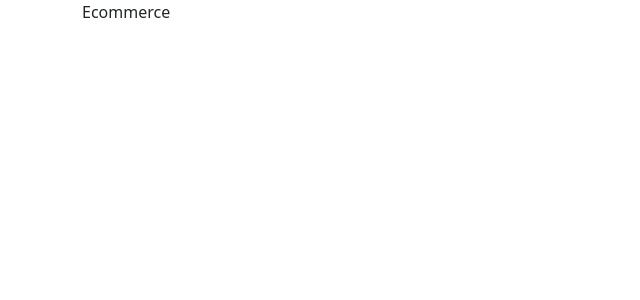
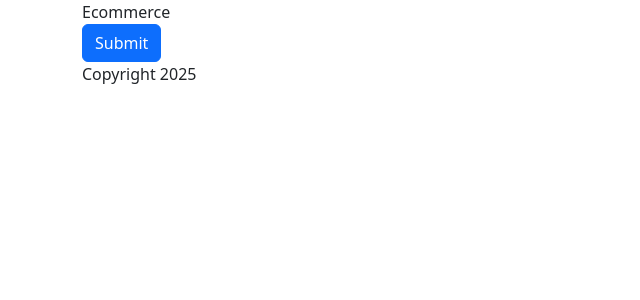
Before and after one commit to Objective-Enterprises/guided-2025-03-08, a JavaScript app: page / in a window 1280 px wide. Shown: the top 300 px of the page, without its empty margins (0-640 px from the left). Built offline with nearby package versions, Linux system fonts and the light colour scheme; the HTML template or start-up script is replaced by a standard one.

Commit message:
Basic login structure

```diff
--- a/src/App.js
+++ b/src/App.js
@@ -1,8 +1,13 @@
 import Header from "./components/Header";
+import Footer from "./components/Footer";
+import LoginPage from "./pages/LoginPage";
+
 const App = () => {
   return (
     <>
       <Header />
+      <LoginPage />
+      <Footer />
     </>
   );
 };
--- a/src/components/Footer.js
+++ b/src/components/Footer.js
@@ -0,0 +1,9 @@
+import { Container } from 'react-bootstrap'
+
+export default function Footer () {
+  return (
+    <Container>
+      Copyright 2025
+    </Container>
+  )
+}
--- a/src/pages/LoginPage.js
+++ b/src/pages/LoginPage.js
@@ -0,0 +1,11 @@
+import { Button, Container, Form } from 'react-bootstrap'
+
+export default function LoginPage () {
+  return (
+    <Container>
+      <Form>
+        <Button type='submit'>Submit</Button>
+      </Form>
+    </Container>
+  )
+}
```
